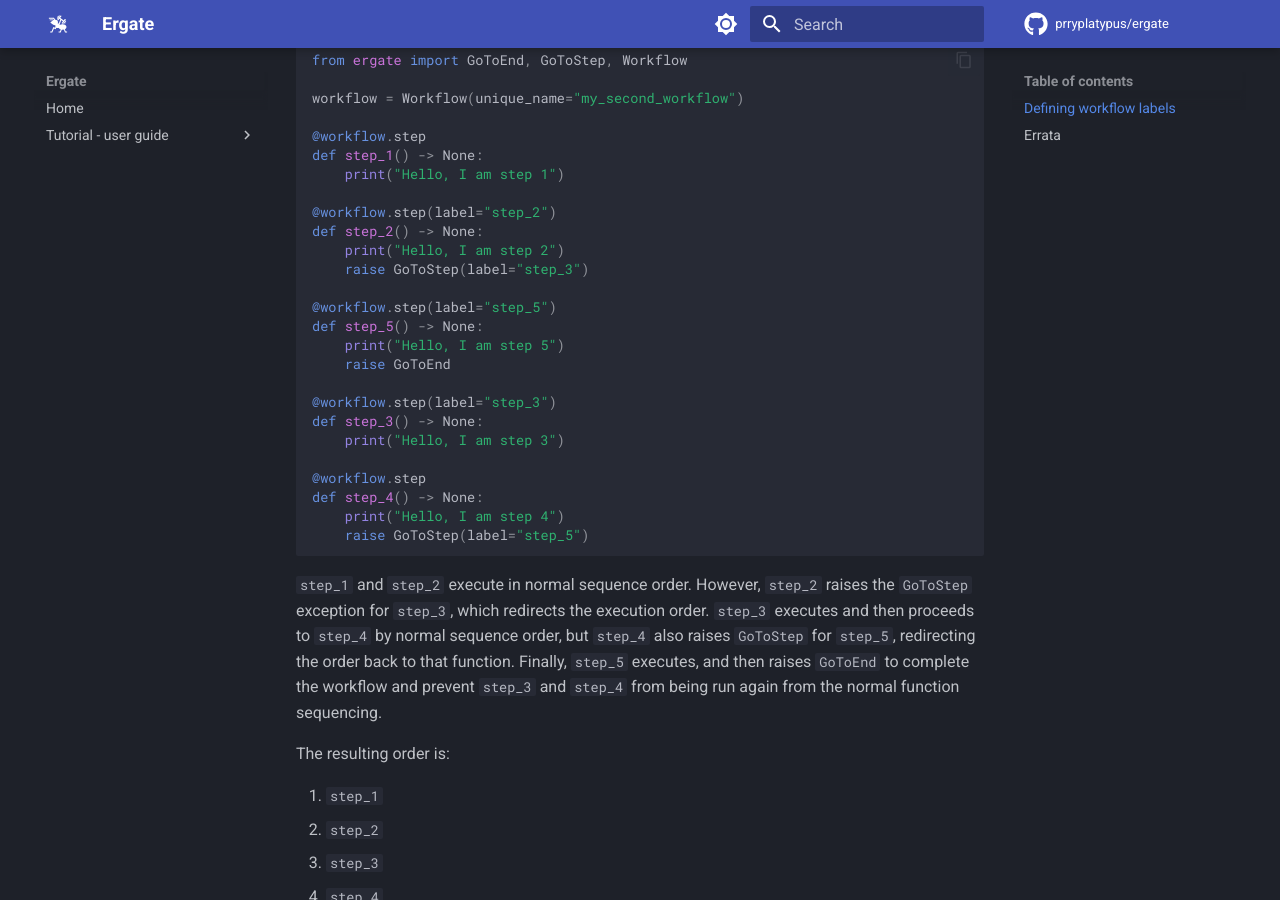
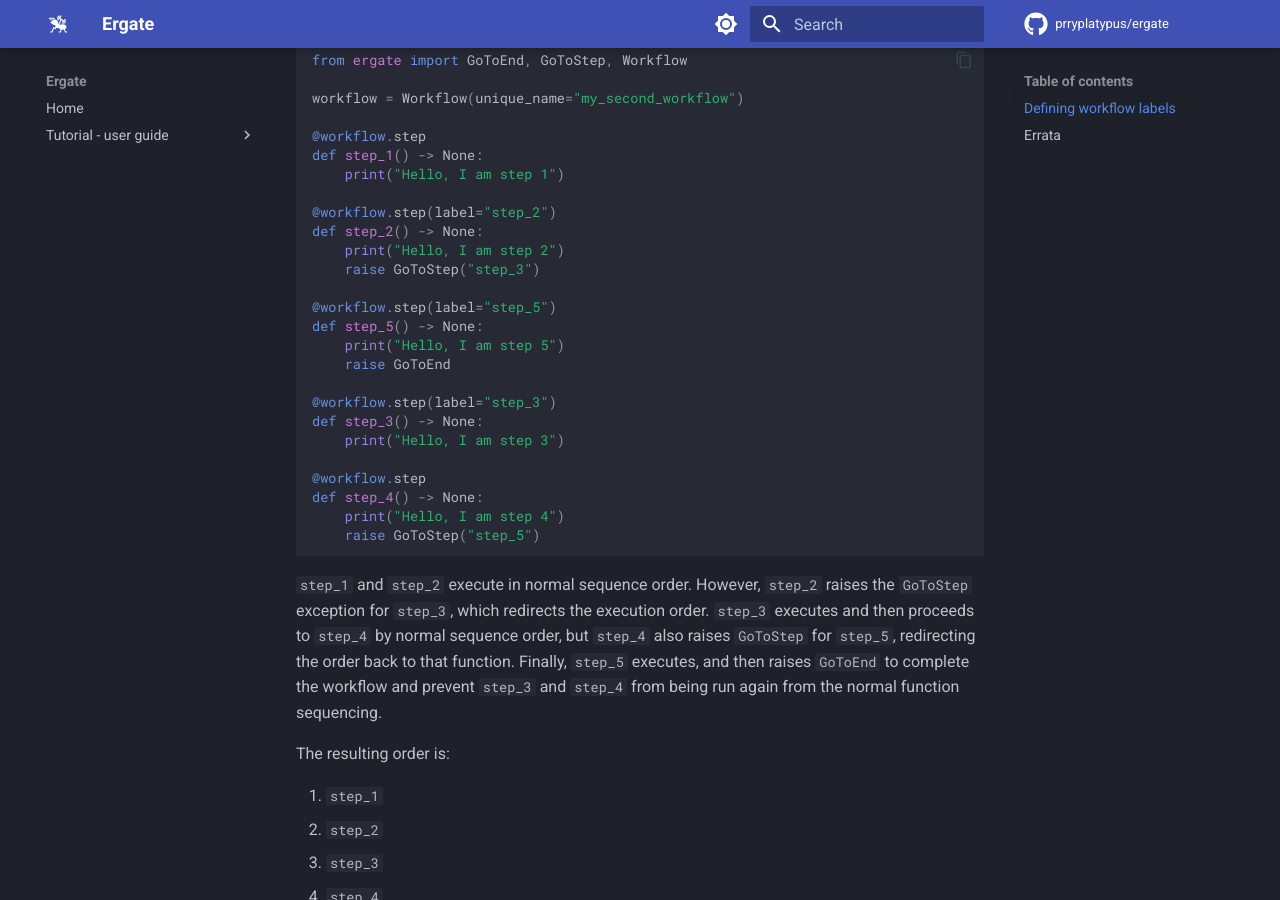
Before and after one commit to prryplatypus/ergate, an MkDocs documentation site: the page built from docs/docs/basics/workflow-step-labels.md, in a window 1280 px wide and 900 px high, scrolled down 540 px. Built offline with MkDocs 1.6.1 and Material for MkDocs 9.7.7, drawn with Linux system fonts in a browser that asks for light colours; comment, search, counter and statistics services are not loaded.

Commit message:
`exceptions.py`: Modify `GoToStep` exception to take label or index in same function argument, for streamlined usage.

````diff
--- a/docs/docs/basics/workflow-step-labels.md
+++ b/docs/docs/basics/workflow-step-labels.md
@@ -25,7 +25,7 @@ def step_1() -> None:
 @workflow.step(label="step_2")
 def step_2() -> None:
     print("Hello, I am step 2")
-    raise GoToStep(label="step_3")
+    raise GoToStep("step_3")
 
 @workflow.step(label="step_5")
 def step_5() -> None:
@@ -39,7 +39,7 @@ def step_3() -> None:
 @workflow.step
 def step_4() -> None:
     print("Hello, I am step 4")
-    raise GoToStep(label="step_5")
+    raise GoToStep("step_5")
 ```
 
 `step_1` and `step_2` execute in normal sequence order.  However, `step_2` raises the `GoToStep` exception for `step_3`,
@@ -90,7 +90,7 @@ def step_1(input_value) -> None:
 @workflow.step(label="step_default")
 def step_default2() -> None:
     print("Hello, I am step default.2")
-    raise GoToStep(label="step_4")
+    raise GoToStep("step_4")
 
 @workflow.step(label="step_a2")
 def step_a2() -> None:
@@ -99,7 +99,7 @@ def step_a2() -> None:
 @workflow.step
 def step_a3() -> None:
     print("Hello, I am step a.3")
-    raise GoToStep(label="step_4")
+    raise GoToStep("step_4")
 
 @workflow.step(label="step_b2")
 def step_b2() -> None:
@@ -108,7 +108,7 @@ def step_b2() -> None:
 @workflow.step
 def step_b3() -> None:
     print("Hello, I am step b.3")
-    raise GoToStep(label="step_4")
+    raise GoToStep("step_4")
 
 @workflow.step(label="step_4")
 def step_4() -> None:
````
Also changed, not shown: 3 other files.
